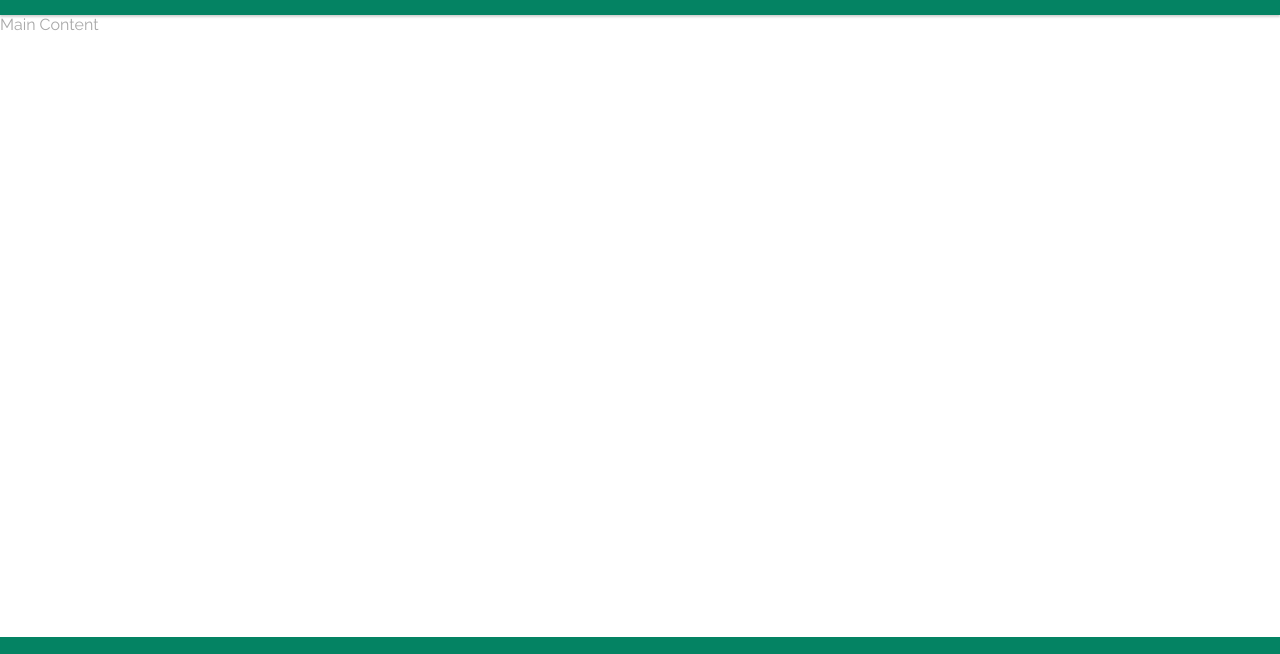
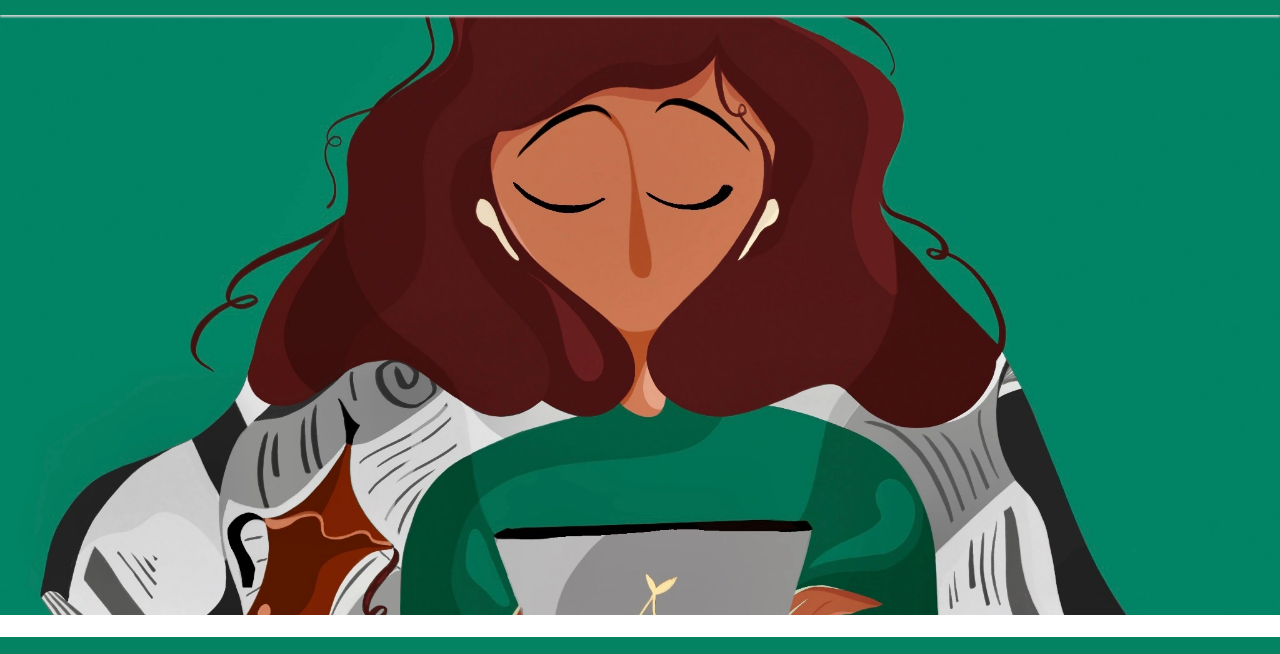
Before and after one commit to StefFrustagli/sfrustagli-freelance-journalist, a plain HTML site: page index.html in a window 1280 px wide. Shown: the part 95-749 px from the top of the page. Drawn offline with Linux system fonts and the light colour scheme.

Commit message:
Add hero image

```diff
--- a/assets/css/style.css
+++ b/assets/css/style.css
@@ -108,11 +108,17 @@ nav {
 
 /* Main content */
 main {
-  background-color: white;
  /* Make main element take up any surplus space to push footer down */
   flex: 1 0 auto;
   /* Margin added to put content down */
   margin-top: 148px;
+}
+
+/* Hero section */
+#hero {
+    height: 600px;
+    width: 100%;
+    background: url("../images/hero-image.webp") no-repeat center center/cover;
 }
 
 /* Footer */
--- a/index.html
+++ b/index.html
@@ -75,7 +75,10 @@
     </header>
 
     <!-- Main content -->
-    <main>Main Content</main>
+    <main>
+        <section id="hero"></section>
+
+    </main>
 
     <!-- Footer-->
     <footer>
```
Also changed, not shown: about.html (+3 -1 lines), assets/images/hero-image.webp (added).
